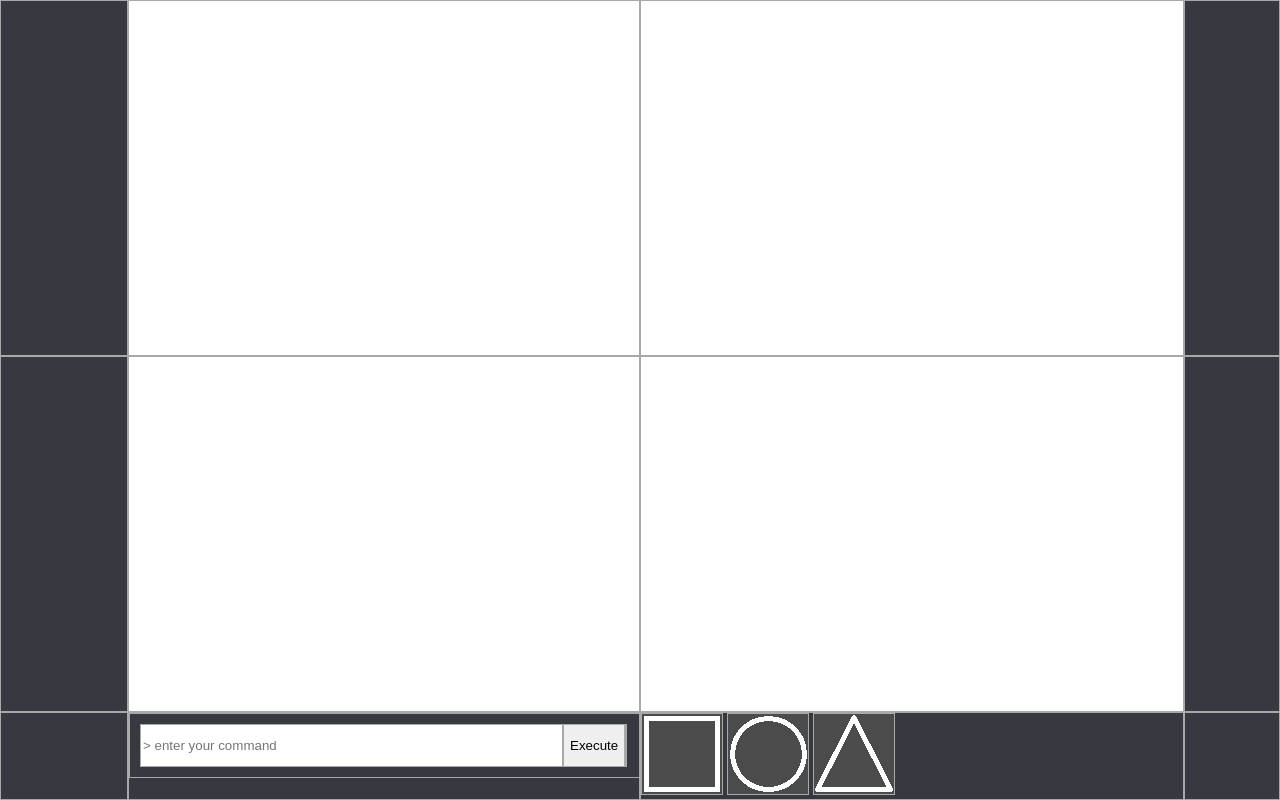
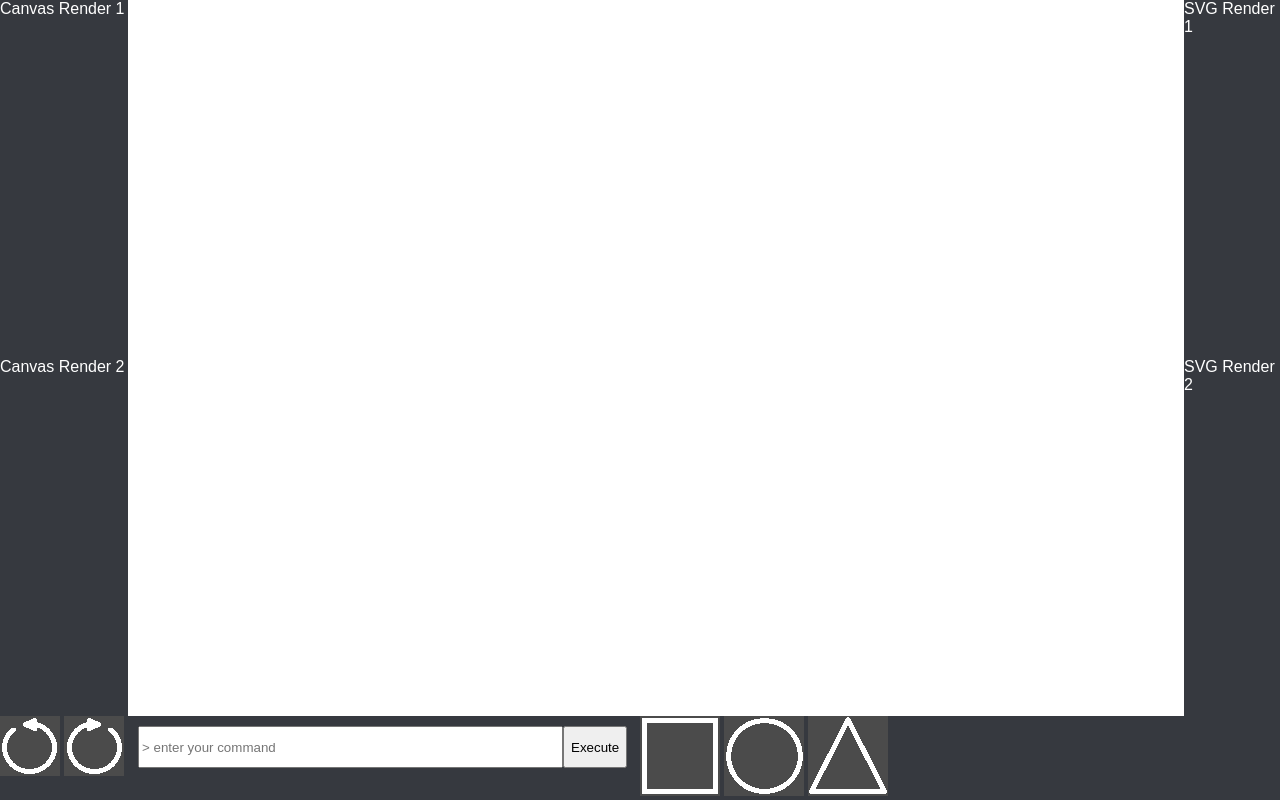
Before and after one commit to tiagolascasas/FEUP-ASSO, a website with bundled scripts: page docs/index.html in a window 1280 px wide. Built offline with nearby package versions, Linux system fonts and the light colour scheme.

Commit message:
Added renderers

```diff
--- a/docs/css/style.css
+++ b/docs/css/style.css
@@ -6,7 +6,7 @@ body,
 }
 
 .grid-container * {
-    border: 1px solid darkgrey;
+    /*border: 1px solid darkgrey;*/
     position: relative;
 }
 
@@ -78,3 +78,8 @@ body,
     padding: 10px;
     display: flex;
 }
+
+label {
+    color: white;
+    font-family: "Arial", sans-serif;
+}
--- a/docs/index.html
+++ b/docs/index.html
@@ -17,10 +17,18 @@
         <div class="Canvas-2" id="divCanvas2"></div>
         <div class="Canvas-3" id="divSVG1"></div>
         <div class="Canvas-4" id="divSVG2"></div>
-        <div class="B1" style="background-color:#36393F"></div>
-        <div class="B2" style="background-color:#36393F"></div>
-        <div class="B3" style="background-color:#36393F"></div>
-        <div class="B4" style="background-color:#36393F"></div>
+        <div class="B1" style="background-color:#36393F">
+            <label>Canvas Render 1</label>
+        </div>
+        <div class="B2" style="background-color:#36393F">
+            <label>Canvas Render 2</label>
+        </div>
+        <div class="B3" style="background-color:#36393F">
+            <label>SVG Render 1</label>
+        </div>
+        <div class="B4" style="background-color:#36393F">
+            <label>SVG Render 2</label>
+        </div>
         <div class="Repl" style="background-color:#36393F">
             <form id="repl">
                 <input type="text" id="prompt" placeholder="> enter your command" size="50" name="prompt">
@@ -34,7 +42,10 @@
             <input type="image" src="assets/triangle.png" />
         </div>
         <div class="C2" style="background-color:#36393F"></div>
-        <div class="C1" style="background-color:#36393F"></div>
+        <div class="C1" style="background-color:#36393F">
+            <input type="image" src="assets/undo.png" />
+            <input type="image" src="assets/redo.png" />
+        </div>
     </div>
     <script src="dist/bundle.js"></script>
 </body>
--- a/src/page.ts
+++ b/src/page.ts
@@ -1,5 +1,5 @@
 import { SimpleDrawDocument } from './document'
-import { Renderer } from 'renderer';
+import { Renderer } from './renderer';
 
 export class Page{
 
--- a/src/script.ts
+++ b/src/script.ts
@@ -17,7 +17,7 @@ let testRender = () => {
     /* const s1 = sdd.createSelection(c1, r1, r2)
     sdd.translate(s1, 10, 10) */
     const page = new Page(sdd)
-    const canvasrender = new CanvasRender(page)
+    const canvasrender = new CanvasRender(page, "divCanvas1")
     //const svgrender = new SVGRender(page)
     page.render()
     // sdd.draw(canvasrender)
@@ -32,8 +32,8 @@ let testLayers = () => {
     sdd.layersManager.setActiveLayer('default')
 
     const page = new Page(sdd)
-    const canvasrender = new CanvasRender(page)
-    const svgrender = new SVGRender(page)
+    const canvasrender = new CanvasRender(page, "divSVG1")
+    const svgrender = new SVGRender(page, "divSVG1")
     page.render()
 }
 
```
Also changed, not shown: src/main.ts (+17 -9 lines), src/renderer.ts (+5 -5 lines), docs/dist/bundle.js.
